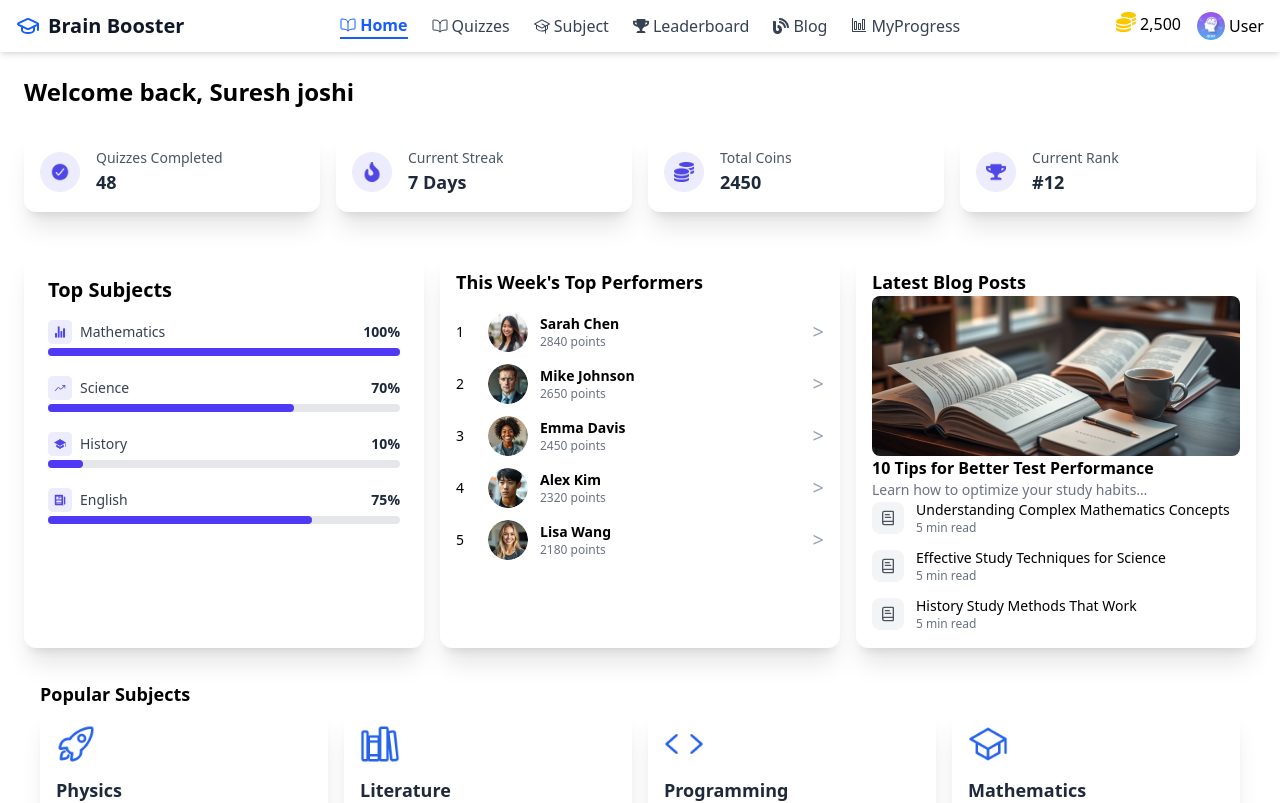
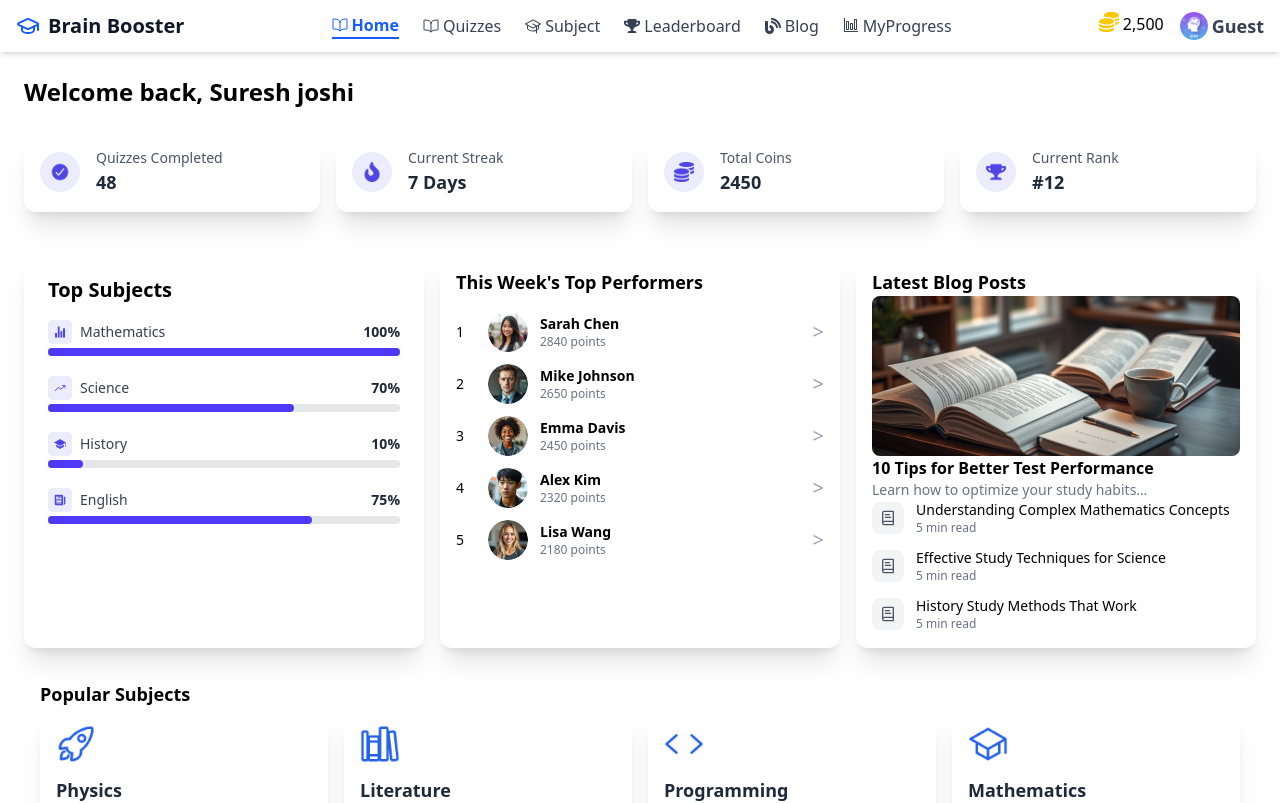
Before and after one commit to sureshjoshi88/brain-boster-app, a React (Vite) app: page / in a window 1280 px wide. Shown: the top 803 px of the page. Built offline with nearby package versions, Linux system fonts and the light colour scheme; no server answers.

Commit message:
updating code

```diff
--- a/src/components/organisms/Navbar.jsx
+++ b/src/components/organisms/Navbar.jsx
@@ -21,6 +21,7 @@ const Navbar = () => {
   const navigate = useNavigate()
 
   const isAuthenticated = localStorage.getItem("currentUser");
+  const user = JSON.parse(isAuthenticated)
   return (
     <>
       <nav className="bg-white w-full  shadow-md px-4 py-3">
@@ -132,7 +133,7 @@ const Navbar = () => {
                   alt="userIcon"
                   className="w-7 h-7 rounded-full cursor-pointer"
                 />
-                <p className="cursor-pointer" onClick={() => setIsOpen1(!isOpen1)}>User</p>
+                <p className="cursor-pointer text-gray-700 font-semibold  text-lg" onClick={() => setIsOpen1(!isOpen1)}>{user?.name || "Guest"}</p>
 
               </div>
             </div>
--- a/src/components/templates/Quizzes.jsx
+++ b/src/components/templates/Quizzes.jsx
@@ -140,10 +140,8 @@ const Quizzes = () => {
   }
 
   return (
+
     <div>
-
-
-
 
       <div>
         {!starts ? (
@@ -213,7 +211,7 @@ const Quizzes = () => {
                       key={ind}
                       onClick={() => dispatch(checkAnswer(opt))}
                       className={`border p-2 rounded-full w-full font-semibold m-2
-                      ${selectedOptions[currentIndex] === opt ? "bg-green-200" : "hover:bg-green-100"}`}
+                      ${selectedOptions[currentIndex] === opt ? "bg-green-500" : "hover:bg-green-100"}`}
                     >
                       {opt}
                     </button>
```
